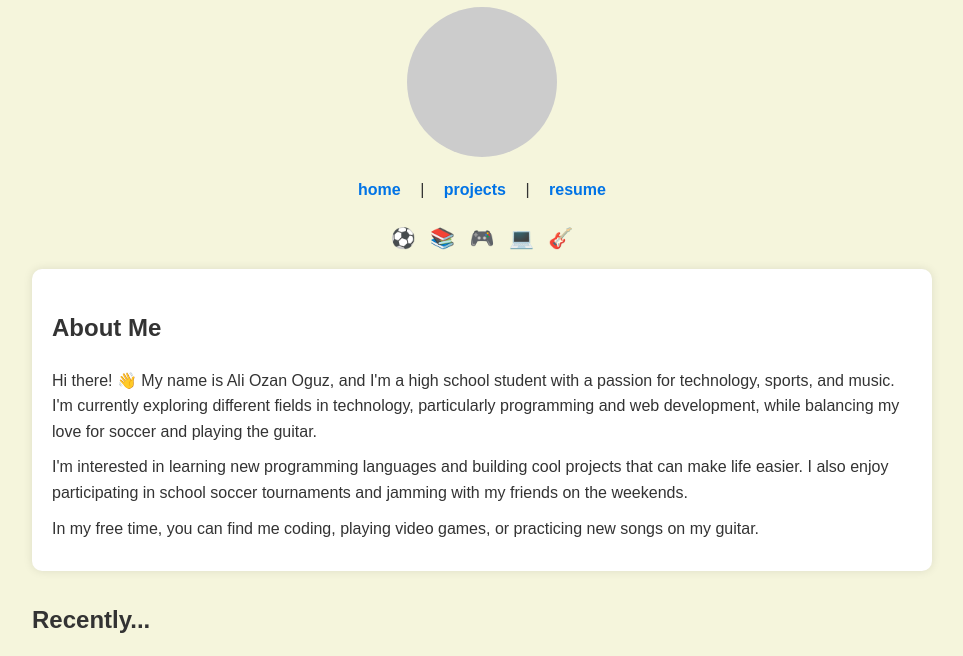
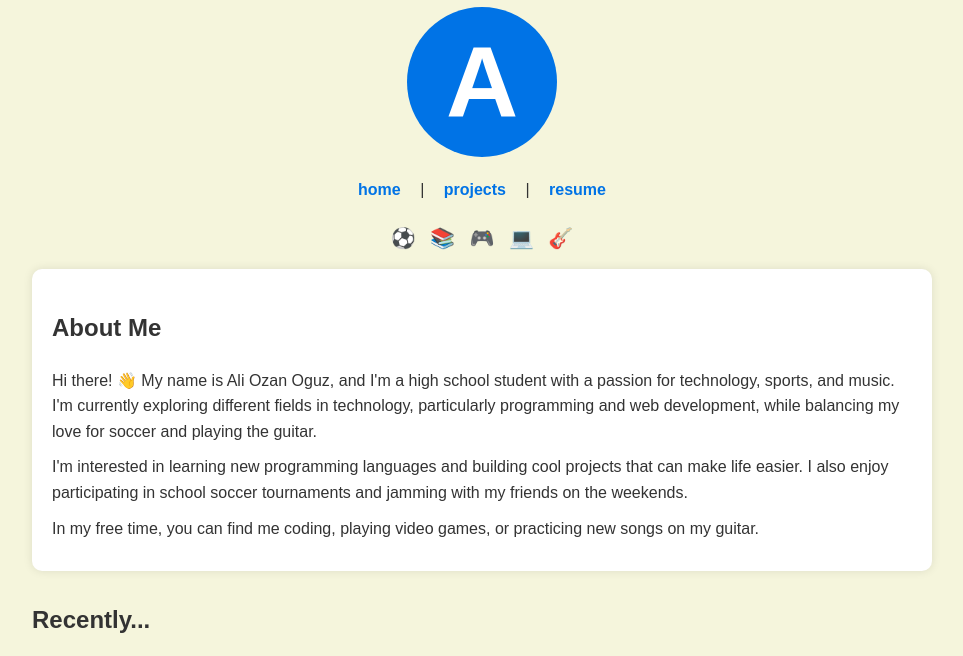
Before and after one commit to aliozanoguz/aliozanoguz.github.io, a plain HTML site: page index.html in a window 1280 px wide. Shown: the part 114-770 px from the top of the page, without its empty margins (158-1121 px from the left). Drawn offline with Linux system fonts and the light colour scheme.

Commit message:
Update index.html

```diff
--- a/index.html
+++ b/index.html
@@ -61,7 +61,12 @@
             border-radius: 50%;
             width: 150px;
             height: 150px;
-            background-color: #ccc;
+            background-color: #0073e6; /* Blue background for the avatar */
+            color: white;
+            font-size: 100px;
+            text-align: center;
+            line-height: 150px;
+            font-weight: bold;
         }
         .emoji-row {
             text-align: center;
@@ -77,7 +82,7 @@
 
     <h1>Ali Ozan Oguz</h1>
     <div class="avatar">
-        <!-- Placeholder for avatar image -->
+        A
     </div>
 
     <nav>
```
